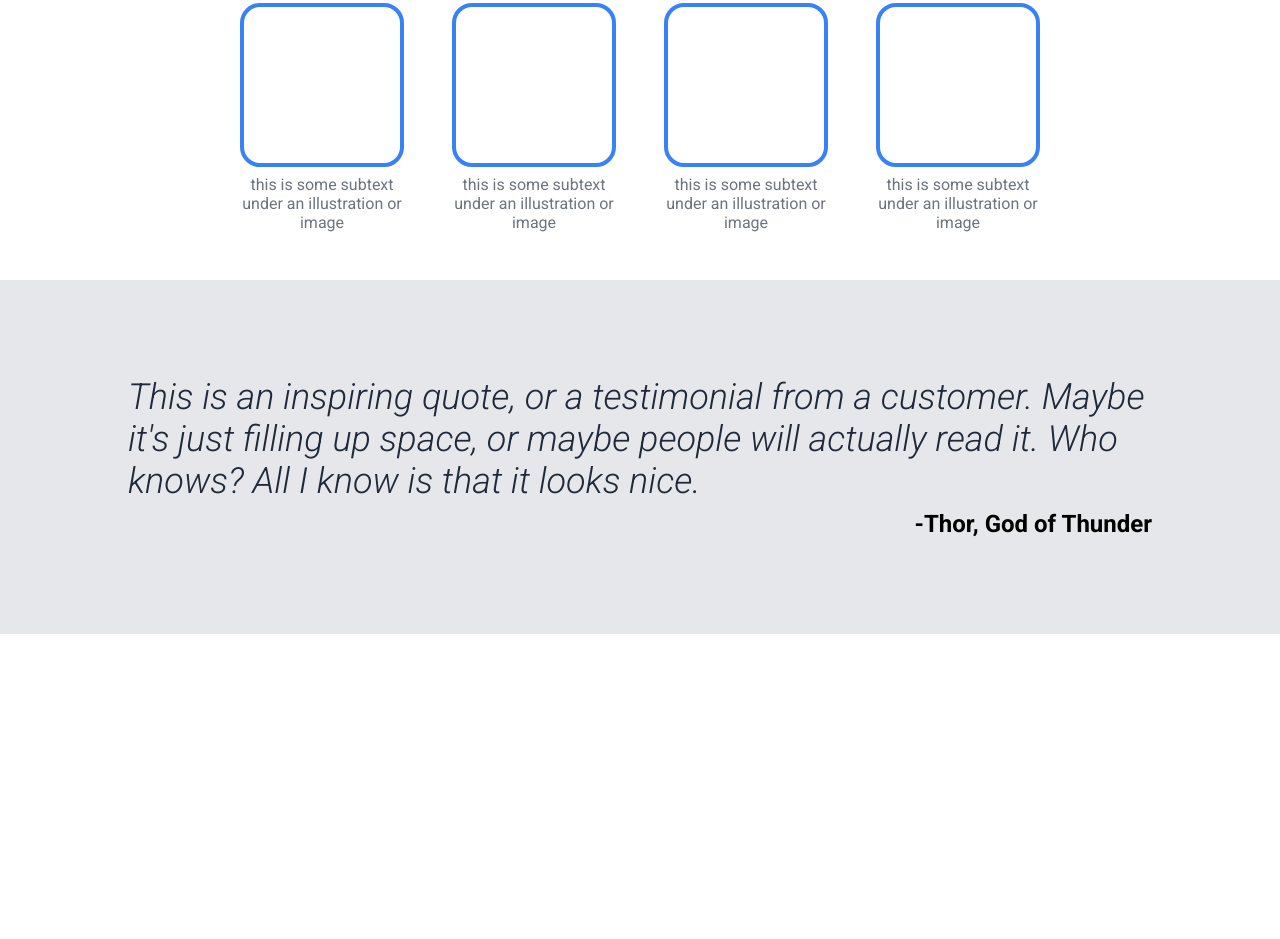
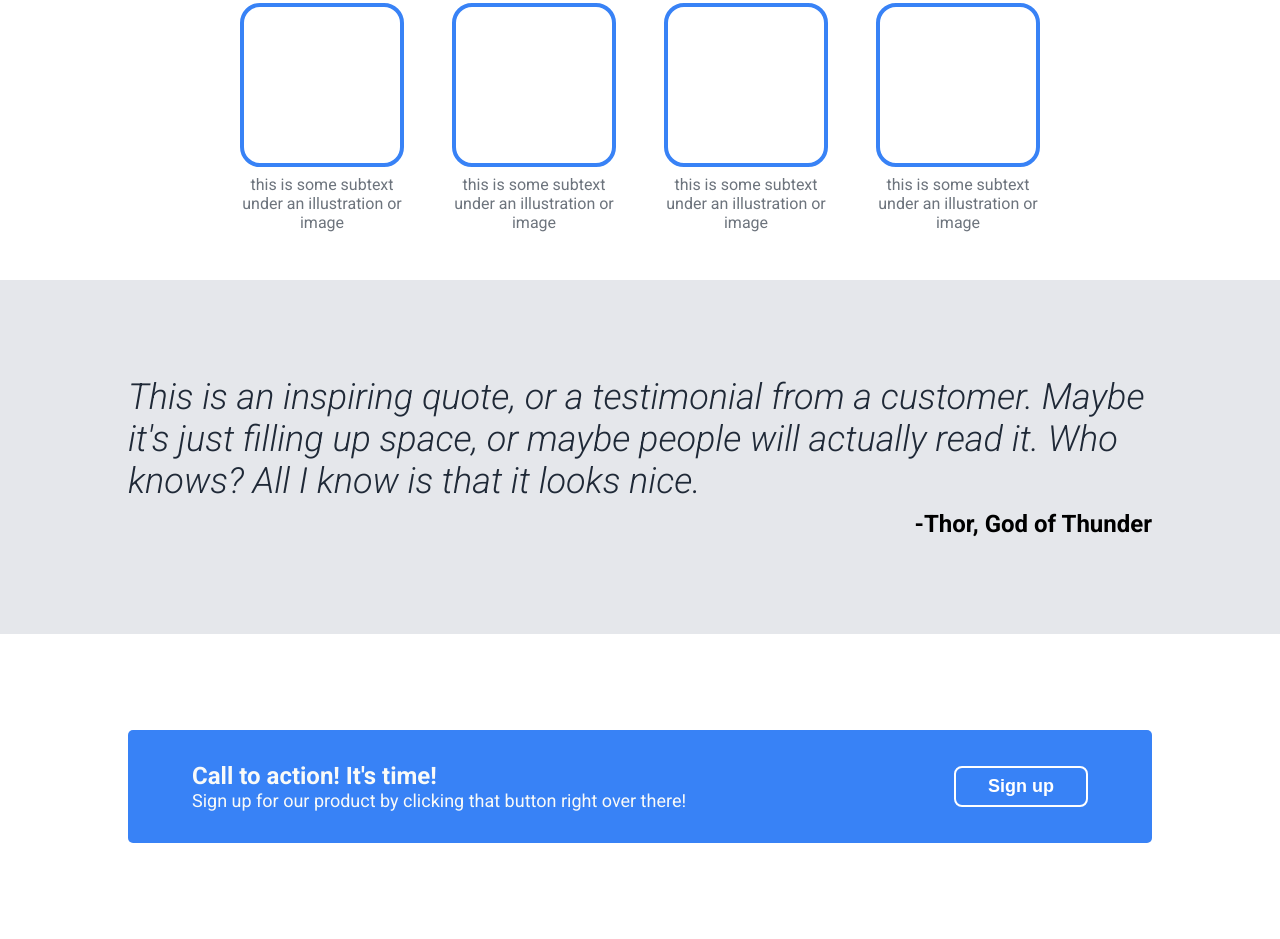
Before and after one commit to bpromas/odin-landingpage, a plain HTML site: page index.html in a window 1280 px wide. Shown: the part 596-1535 px from the top of the page. Before the commit the page ends 1230 px from the top, so only its background shows below. Drawn offline with Linux system fonts and the light colour scheme.

Commit message:
Add call to action segment

```diff
--- a/index.html
+++ b/index.html
@@ -66,5 +66,18 @@
         </div>
         <div class="quote-author">-Thor, God of Thunder</div>
     </div>
+    <div class="call-to-action">
+        <div class="action">
+            <div class="action-left">
+                <div class="action-header">Call to action! It's time!</div>
+                <div class="action-message">
+                    Sign up for our product by clicking that button right over there!
+                </div>
+            </div>
+            <div class="action-right">
+                <button href="#">Sign up</button>
+            </div>
+        </div>
+    </div>
 </body>
 </html>
--- a/style.css
+++ b/style.css
@@ -134,6 +134,44 @@ button {
     text-align: right;
 }
 
+/* Call to action section */
+
+.call-to-action{
+    padding: 96px 128px;
+    display: flex;
+    justify-content: center;
+    align-items: center;
+}
+
+.action{
+    padding: 32px 64px;
+    background-color: #3882f6;
+    border-radius: 5px;
+    display: flex;
+    justify-content: space-between;
+    align-items: center;
+    flex: 1;
+}
+
+.action-header{
+    font-size: 24px;
+    font-weight: bold;
+    color: #f9faf8;
+}
+
+.action-message{
+    font-size: 18px;
+    color: #f9faf8;
+}
+
+.action-right {
+    flex-shrink: 0;
+}
+
+.action-right button{
+    border: 2px solid white;
+}
+
 /* Misc */
 
 ul{
```
